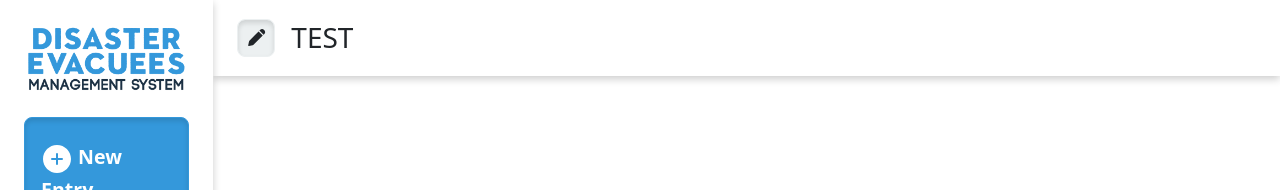
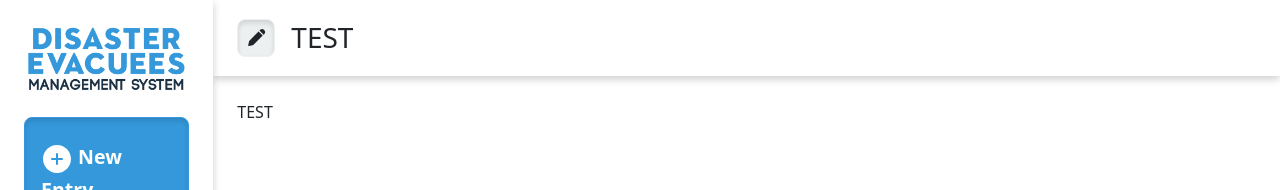
Before and after one commit to iooosef/dems, a Vue app: page / in a window 1280 px wide. Shown: the top 190 px of the page. Built offline with nearby package versions, Linux system fonts and the light colour scheme.

Commit message:
Registered AnalyticsCard.vue into App.vue

```diff
--- a/src/App.vue
+++ b/src/App.vue
@@ -32,7 +32,7 @@
           <h3 class="ms-3">TEST</h3>
         </header>
         <main class="w-100 p-4">
-
+          <AnalyticsCard />
         </main>
       </div>
     </div>
@@ -43,9 +43,12 @@
 import { Icon } from '@iconify/vue'
 import "@/assets/icons"
 
+import AnalyticsCard from "@/components/AnalyticsCard.vue"
+
 export default {
   components: {
-    Icon
+    Icon,
+    AnalyticsCard
   },
   setup() {
 
--- a/src/components/AnalyticsCard.vue
+++ b/src/components/AnalyticsCard.vue
@@ -1,11 +1,12 @@
 <template>
     <section>
-
+        TEST
     </section>
 </template>
 
 <script>
 export default {
+    name: "AnalyticsCard",
     setup () {
 
 
```
